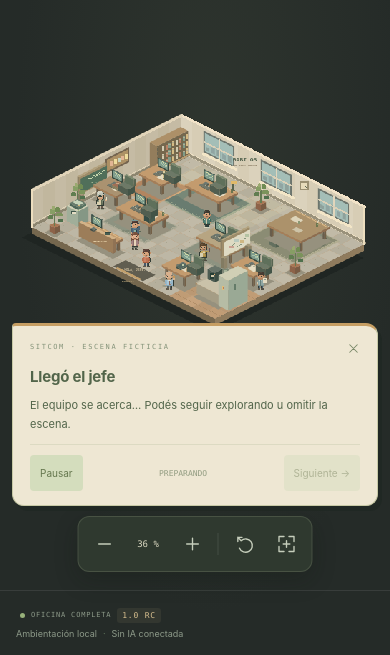
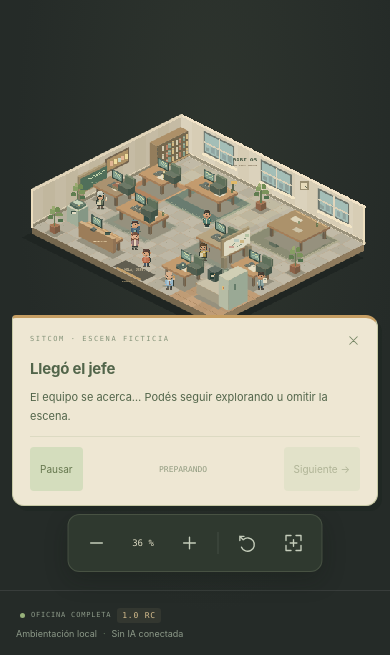
Before and after one commit to GabrielBulstein/gabi-os, a website built with Vite: page index.html in a window 390 px wide. Shown: the part 189-844 px from the top of the page. Built offline with nearby package versions, Linux system fonts and the light colour scheme.

Commit message:
Make mobile office controls easier to tap and refresh previews

```diff
--- a/src/interaction.css
+++ b/src/interaction.css
@@ -1,3 +1,7 @@
 /* Transparent space around floating controls must not swallow taps on the office. */
 .cast,.explore-tools{pointer-events:none}
 .cast button,.explore-tools button{pointer-events:auto}
+.camera-tools .square{width:44px;height:44px}
+.scene-actions button{min-height:44px}
+@media(max-width:600px){.header-right>.square{width:44px;height:44px}}
+@media(max-width:380px){.header-right .local-time{display:none}}
```
Also changed, not shown: docs/previews/desktop.png, docs/previews/mobile.png.
